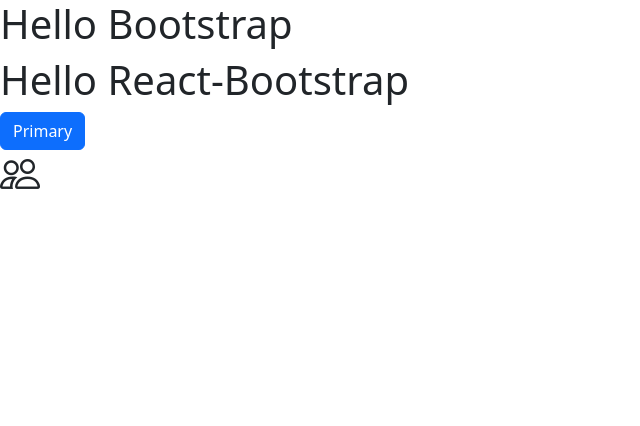
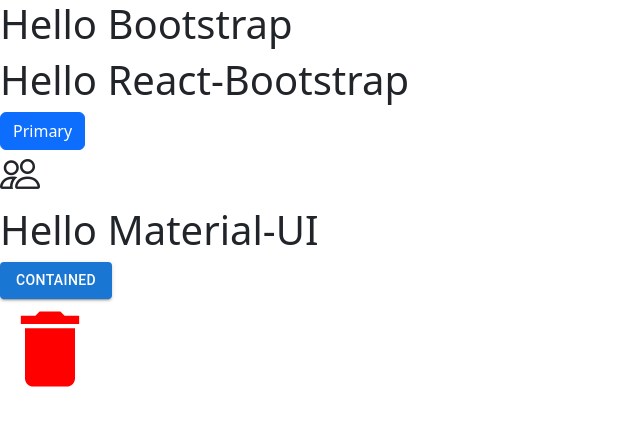
Before and after one commit to Kavithma-Thushal/React-UI-Learning-Room, a React (Create React App) app: page / in a window 1280 px wide. Shown: the top 426 px of the page, without its empty margins (0-640 px from the left). Built offline with nearby package versions, Linux system fonts and the light colour scheme.

Commit message:
Material UI Added

```diff
--- a/package.json
+++ b/package.json
@@ -1,5 +1,9 @@
 {
   "dependencies": {
+    "@emotion/react": "^11.11.4",
+    "@emotion/styled": "^11.11.5",
+    "@mui/icons-material": "^5.15.15",
+    "@mui/material": "^5.15.15",
     "bootstrap": "^5.3.3",
     "bootstrap-icons": "^1.11.3",
     "react": "^18.2.0",
--- a/src/App.js
+++ b/src/App.js
@@ -1,4 +1,5 @@
 import Bootstrap from "./pages/Bootstrap";
+import MaterialUI from "./pages/MaterialUI";
 import ReactBootstrap from "./pages/ReactBootstrap";
 
 export default function App() {
@@ -6,6 +7,7 @@
         <div>
             <Bootstrap />
             <ReactBootstrap />
+            <MaterialUI />
         </div>
     );
 }
--- /dev/null
+++ b/src/pages/MaterialUI.jsx
@@ -0,0 +1,18 @@
+import { Button } from '@mui/material';
+import DeleteIcon from '@mui/icons-material/Delete';
+import { Style } from '@mui/icons-material';
+
+export default function MaterialUI() {
+    return (
+        <div>
+            <h1>Hello Material-UI</h1>
+            <Button variant="contained">Contained</Button>
+            <h1>
+                <DeleteIcon style={{
+                    fontSize: 100,
+                    color: 'red'
+                }} />
+            </h1>
+        </div>
+    );
+}
--- a/src/pages/ReactBootstrap.jsx
+++ b/src/pages/ReactBootstrap.jsx
@@ -1,4 +1,4 @@
-import Button from 'react-bootstrap/Button';
+import { Button } from 'react-bootstrap';
 
 export default function ReactBootstrap() {
     return (
```
Also changed, not shown: 1 other file (tests, documents, lock files or other folders).
